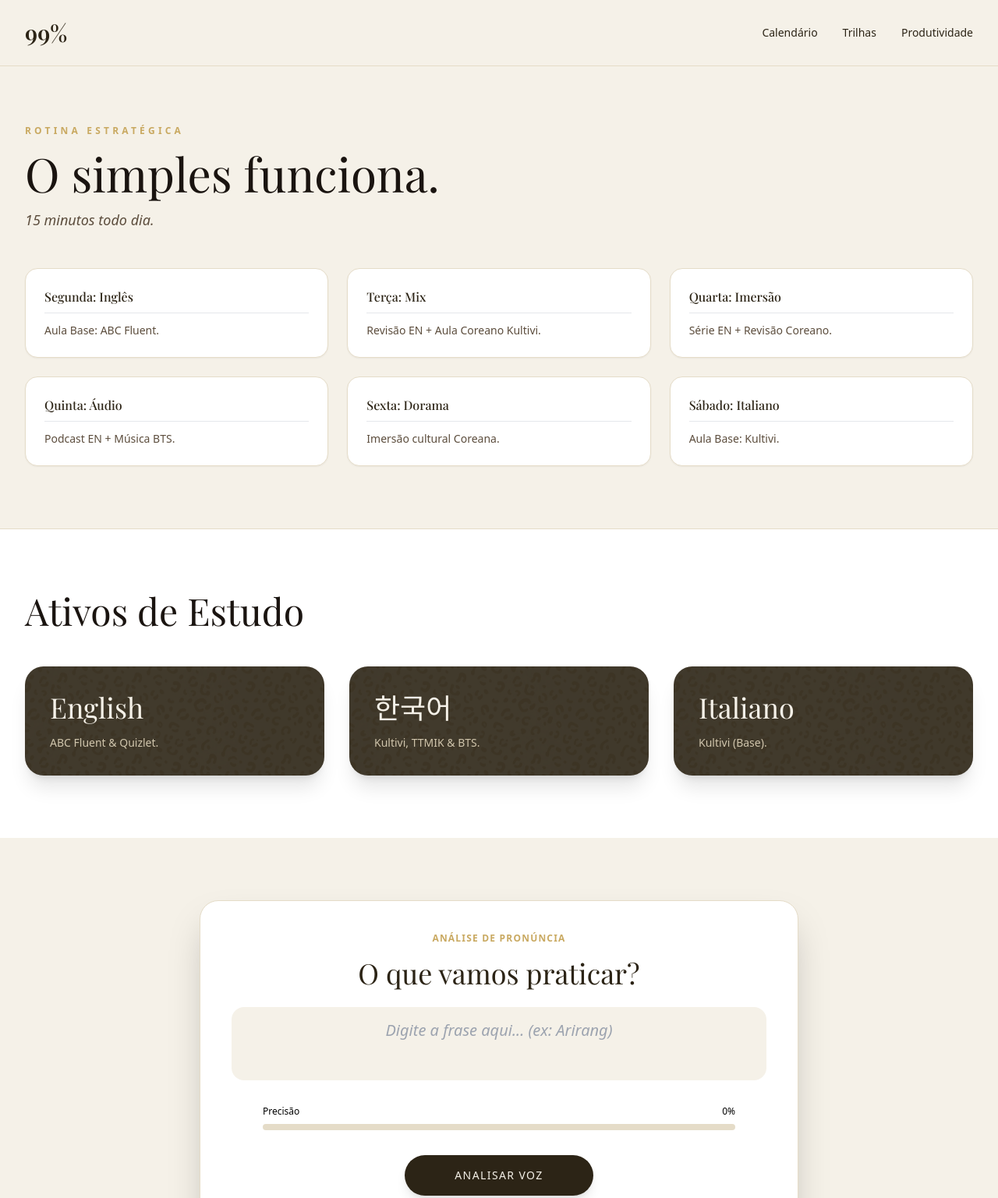
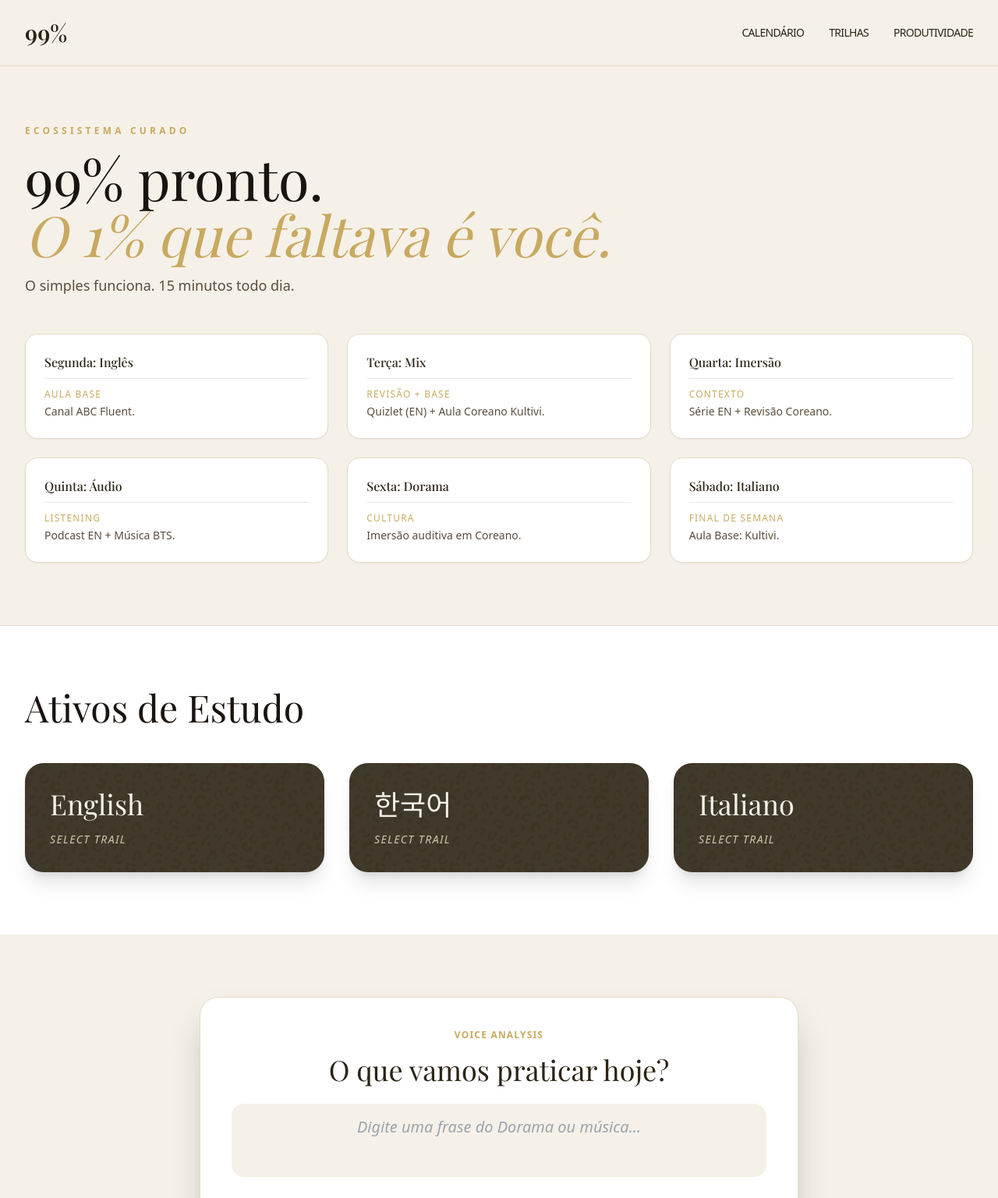
Before and after one commit to anandarosamaia3-netizen/fluency-hub, a plain HTML site: page index.html in a window 1280 px wide. Shown: the top 1537 px of the page at 78% size. Drawn offline with nearby package versions, Linux system fonts and the light colour scheme; a web font is replaced by a local one.

Commit message:
Update index.html

```diff
--- a/index.html
+++ b/index.html
@@ -18,7 +18,7 @@
                     { type: "Aula Base", title: "ABC Fluent", desc: "Aulas em linha cronológica.", url: "https://www.youtube.com/@ABCFluent" },
                     { type: "Revisão", title: "Quizlet", desc: "Flashcards e provinhas pós-aula.", url: "https://quizlet.com/latest" },
                     { type: "Listening", title: "Podcast Duolingo", desc: "Histórias reais e vocabulário.", url: "https://podcast.duolingo.com/english" },
-                    { type: "Imersão", title: "Séries & Spotify", desc: "Treino de contextos e diálogos.", url: "http://googleusercontent.com/spotify.com/4" }
+                    { type: "Imersão", title: "Séries & Spotify", desc: "Treino de contextos e diálogos.", url: "https://spotify.com" }
                 ]
             },
             "ko-kr": {
@@ -27,7 +27,7 @@
                 resources: [
                     { type: "Aula Base", title: "Curso Kultivi", desc: "Gramática estruturada.", url: "https://app.kultivi.com/dashboard/course/introducao-ao-coreano" },
                     { type: "Listening", title: "Talk To Me In Korean", desc: "Podcast de compreensão rápida.", url: "https://talktomeinkorean.com/" },
-                    { type: "Imersão", title: "BTS (Músicas)", desc: "Estudo ativo de letras e pronúncia.", url: "http://googleusercontent.com/spotify.com/4" },
+                    { type: "Imersão", title: "BTS (Músicas)", desc: "Estudo ativo de letras e pronúncia.", url: "https://spotify.com" },
                     { type: "Imersão", title: "K-Dramas", desc: "Consumo de séries (Viki/Netflix).", url: "https://www.viki.com/" }
                 ]
             },
@@ -45,8 +45,6 @@
             const feedbackText = document.getElementById('ai-feedback');
             const progressBar = document.getElementById('ai-progress');
             const percentText = document.getElementById('ai-percent');
-
-            // Agora pegamos o que você digitar na caixa!
             const targetPhrase = document.getElementById('ai-input').value.toLowerCase().trim();
 
             if(!targetPhrase) {
@@ -56,31 +54,29 @@
 
             const Recognition = window.SpeechRecognition || window.webkitSpeechRecognition;
             if (!Recognition) {
-                alert("Seu navegador não suporta reconhecimento de voz. Tente no Chrome.");
+                alert("Navegador não suportado. Use o Chrome.");
                 return;
             }
 
             const recognizer = new Recognition();
-            // Tenta detectar o idioma automaticamente ou você pode setar
             recognizer.lang = 'en-US';
-
             btn.innerHTML = "Ouvindo...";
             recognizer.start();
 
             recognizer.onresult = (event) => {
                 const result = event.results[0][0].transcript.toLowerCase();
-                feedbackText.innerHTML = `A IA ouviu: "${result}"`;
+                feedbackText.innerHTML = `Ouvi: "${result}"`;
 
                 if (result.includes(targetPhrase) || targetPhrase.includes(result)) {
                     progressBar.style.width = "100%";
                     percentText.innerHTML = "100%";
-                    feedbackText.innerHTML += " - <span class='text-green-600 font-bold'>Excelente!</span>";
+                    feedbackText.innerHTML += " - <span class='text-green-600 font-bold'>Impecável!</span>";
                 } else {
                     progressBar.style.width = "50%";
                     percentText.innerHTML = "50%";
-                    feedbackText.innerHTML += " - <span class='text-orange-500 font-bold'>Quase lá, tente focar na dicção.</span>";
+                    feedbackText.innerHTML += " - <span class='text-orange-500 font-bold'>Ajuste o tom.</span>";
                 }
-                btn.innerHTML = "Analisar Novamente";
+                btn.innerHTML = "Analisar Voz";
             };
         }
 
@@ -112,44 +108,50 @@
     <nav class="fixed top-0 left-0 right-0 z-50 px-8 py-6 bg-[#F5F1E8]/95 backdrop-blur-md border-b border-[#E5DCC8]">
         <div class="max-w-7xl mx-auto flex justify-between items-center">
             <div class="text-3xl font-bold text-[#2C2416]" style="font-family: 'Playfair Display', serif;">99%</div>
-            <div class="flex gap-8 text-[#2C2416] text-sm font-medium">
+            <div class="flex gap-8 text-[#2C2416] text-sm font-medium uppercase tracking-tighter">
                 <a href="#calendario" class="hover:text-[#C9A961] transition-colors">Calendário</a>
                 <a href="#trilhas" class="hover:text-[#C9A961] transition-colors">Trilhas</a>
-                <a href="https://www.tiktok.com/@rosamaia_ananda?_r=1&_t=ZS-95j9MFgLBVx" target="_blank" class="hover:text-[#C9A961] transition-colors">Produtividade</a>
+                <a href="https://www.tiktok.com/@rosamaia_ananda" target="_blank" class="hover:text-[#C9A961] transition-colors">Produtividade</a>
             </div>
         </div>
     </nav>
 
-    <section id="calendario" class="pt-40 pb-20 px-8 max-w-7xl mx-auto">
+    <section class="pt-40 pb-20 px-8 max-w-7xl mx-auto">
         <div class="mb-12">
-            <p class="text-xs tracking-[0.35em] text-[#C9A961] uppercase mb-4 font-semibold">Rotina Estratégica</p>
-            <h1 class="text-6xl text-[#1a1410] mb-4" style="font-family: 'Playfair Display', serif;">O simples funciona.</h1>
-            <p class="text-lg text-[#5C4D3D] font-light italic">15 minutos todo dia.</p>
+            <p class="text-xs tracking-[0.35em] text-[#C9A961] uppercase mb-4 font-semibold">Ecossistema Curado</p>
+            <h1 class="text-6xl md:text-7xl text-[#1a1410] mb-4 leading-tight" style="font-family: 'Playfair Display', serif;">99% pronto.<br><span class="text-[#C9A961] italic">O 1% que faltava é você.</span></h1>
+            <p class="text-lg text-[#5C4D3D] font-light">O simples funciona. 15 minutos todo dia.</p>
         </div>
 
-        <div class="grid grid-cols-1 md:grid-cols-3 gap-6">
+        <div id="calendario" class="grid grid-cols-1 md:grid-cols-3 gap-6">
             <div class="bg-white p-6 rounded-2xl border border-[#E5DCC8] shadow-sm">
                 <h3 class="font-medium text-[#2C2416] border-b pb-2 mb-3" style="font-family: 'Playfair Display', serif;">Segunda: Inglês</h3>
-                <p class="text-sm text-[#5C4D3D]">Aula Base: ABC Fluent.</p>
+                <p class="text-xs uppercase tracking-widest text-[#C9A961] mb-1">Aula Base</p>
+                <p class="text-sm text-[#5C4D3D]">Canal ABC Fluent.</p>
             </div>
             <div class="bg-white p-6 rounded-2xl border border-[#E5DCC8] shadow-sm">
                 <h3 class="font-medium text-[#2C2416] border-b pb-2 mb-3" style="font-family: 'Playfair Display', serif;">Terça: Mix</h3>
-                <p class="text-sm text-[#5C4D3D]">Revisão EN + Aula Coreano Kultivi.</p>
+                <p class="text-xs uppercase tracking-widest text-[#C9A961] mb-1">Revisão + Base</p>
+                <p class="text-sm text-[#5C4D3D]">Quizlet (EN) + Aula Coreano Kultivi.</p>
             </div>
             <div class="bg-white p-6 rounded-2xl border border-[#E5DCC8] shadow-sm">
                 <h3 class="font-medium text-[#2C2416] border-b pb-2 mb-3" style="font-family: 'Playfair Display', serif;">Quarta: Imersão</h3>
+                <p class="text-xs uppercase tracking-widest text-[#C9A961] mb-1">Contexto</p>
                 <p class="text-sm text-[#5C4D3D]">Série EN + Revisão Coreano.</p>
             </div>
             <div class="bg-white p-6 rounded-2xl border border-[#E5DCC8] shadow-sm">
                 <h3 class="font-medium text-[#2C2416] border-b pb-2 mb-3" style="font-family: 'Playfair Display', serif;">Quinta: Áudio</h3>
+                <p class="text-xs uppercase tracking-widest text-[#C9A961] mb-1">Listening</p>
                 <p class="text-sm text-[#5C4D3D]">Podcast EN + Música BTS.</p>
             </div>
             <div class="bg-white p-6 rounded-2xl border border-[#E5DCC8] shadow-sm">
                 <h3 class="font-medium text-[#2C2416] border-b pb-2 mb-3" style="font-family: 'Playfair Display', serif;">Sexta: Dorama</h3>
-                <p class="text-sm text-[#5C4D3D]">Imersão cultural Coreana.</p>
+                <p class="text-xs uppercase tracking-widest text-[#C9A961] mb-1">Cultura</p>
+                <p class="text-sm text-[#5C4D3D]">Imersão auditiva em Coreano.</p>
             </div>
             <div class="bg-white p-6 rounded-2xl border border-[#E5DCC8] shadow-sm">
                 <h3 class="font-medium text-[#2C2416] border-b pb-2 mb-3" style="font-family: 'Playfair Display', serif;">Sábado: Italiano</h3>
+                <p class="text-xs uppercase tracking-widest text-[#C9A961] mb-1">Final de Semana</p>
                 <p class="text-sm text-[#5C4D3D]">Aula Base: Kultivi.</p>
             </div>
         </div>
@@ -162,17 +164,17 @@
                 <div class="lang-card relative bg-[#2C2416] rounded-3xl p-8 shadow-xl cursor-pointer hover:scale-105 transition overflow-hidden" data-lang="en-us">
                     <div class="absolute inset-0 opacity-10 pointer-events-none" style="background-image: url('./textura.png'); background-size: cover;"></div>
                     <h3 class="relative z-10 text-4xl text-[#F5F1E8] mb-4" style="font-family: 'Playfair Display', serif;">English</h3>
-                    <p class="relative z-10 text-[#D1C6AD] text-sm font-light">ABC Fluent & Quizlet.</p>
+                    <p class="relative z-10 text-[#D1C6AD] text-sm font-light italic tracking-widest uppercase">Select Trail</p>
                 </div>
                 <div class="lang-card relative bg-[#2C2416] rounded-3xl p-8 shadow-xl cursor-pointer hover:scale-105 transition overflow-hidden" data-lang="ko-kr">
                     <div class="absolute inset-0 opacity-10 pointer-events-none" style="background-image: url('./textura.png'); background-size: cover;"></div>
                     <h3 class="relative z-10 text-4xl text-[#F5F1E8] mb-4" style="font-family: 'Playfair Display', serif;">한국어</h3>
-                    <p class="relative z-10 text-[#D1C6AD] text-sm font-light">Kultivi, TTMIK & BTS.</p>
+                    <p class="relative z-10 text-[#D1C6AD] text-sm font-light italic tracking-widest uppercase">Select Trail</p>
                 </div>
                 <div class="lang-card relative bg-[#2C2416] rounded-3xl p-8 shadow-xl cursor-pointer hover:scale-105 transition overflow-hidden" data-lang="it-it">
                     <div class="absolute inset-0 opacity-10 pointer-events-none" style="background-image: url('./textura.png'); background-size: cover;"></div>
                     <h3 class="relative z-10 text-4xl text-[#F5F1E8] mb-4" style="font-family: 'Playfair Display', serif;">Italiano</h3>
-                    <p class="relative z-10 text-[#D1C6AD] text-sm font-light">Kultivi (Base).</p>
+                    <p class="relative z-10 text-[#D1C6AD] text-sm font-light italic tracking-widest uppercase">Select Trail</p>
                 </div>
             </div>
         </div>
@@ -181,10 +183,10 @@
     <section id="ia" class="py-20 px-8 bg-[#F5F1E8]">
         <div class="max-w-3xl mx-auto">
             <div class="bg-white rounded-3xl p-10 border border-[#E5DCC8] shadow-2xl text-center">
-                <p class="text-xs tracking-widest text-[#C9A961] uppercase mb-4 font-semibold">Análise de Pronúncia</p>
-                <h2 class="text-4xl mb-6 text-[#2C2416]" style="font-family: 'Playfair Display', serif;">O que vamos praticar?</h2>
+                <p class="text-xs tracking-widest text-[#C9A961] uppercase mb-4 font-semibold">Voice Analysis</p>
+                <h2 class="text-4xl mb-6 text-[#2C2416]" style="font-family: 'Playfair Display', serif;">O que vamos praticar hoje?</h2>
                 <div class="bg-[#F5F1E8] p-4 rounded-2xl mb-8">
-                    <textarea id="ai-input" class="w-full bg-transparent border-none text-center text-xl italic text-[#2C2416] focus:ring-0 resize-none" rows="2" placeholder="Digite a frase aqui... (ex: Arirang)"></textarea>
+                    <textarea id="ai-input" class="w-full bg-transparent border-none text-center text-xl italic text-[#2C2416] focus:ring-0 resize-none" rows="2" placeholder="Digite uma frase do Dorama ou música..."></textarea>
                 </div>
                 <div class="mb-8 px-10">
                     <div class="flex justify-between text-xs mb-2"><span>Precisão</span><span id="ai-percent">0%</span></div>
@@ -192,7 +194,7 @@
                 </div>
                 <button id="ai-btn" onclick="startVoiceAI()" class="relative bg-[#2C2416] text-[#F5F1E8] px-16 py-4 rounded-full uppercase tracking-widest text-sm hover:scale-105 transition shadow-lg overflow-hidden group">
                     <div class="absolute inset-0 opacity-0 group-hover:opacity-20 transition-opacity" style="background-image: url('./textura.png');"></div>
-                    <span class="relative z-10">Analisar Voz</span>
+                    <span class="relative z-10">Listen and Analyze</span>
                 </button>
                 <p id="ai-feedback" class="mt-6 text-sm text-[#5C4D3D] font-light h-4"></p>
             </div>
@@ -204,7 +206,7 @@
     </footer>
 
     <div id="curso-modal" class="hidden fixed inset-0 z-[100] bg-black/50 backdrop-blur-sm flex items-center justify-center p-4">
-        <div class="bg-[#FAFAF8] w-full max-w-2xl rounded-3xl p-10 relative max-h-[85vh] overflow-y-auto shadow-2xl">
+        <div class="bg-[#FAFAF8] w-full max-w-2xl rounded-3xl p-10 relative max-h-[85vh] overflow-y-auto shadow-2xl border border-[#E5DCC8]">
             <button id="fechar-modal" class="absolute top-6 right-6 bg-[#E5DCC8] p-2 rounded-full hover:bg-[#C9A961] transition">
                 <svg class="w-6 h-6" fill="none" stroke="currentColor" viewBox="0 0 24 24"><path stroke-linecap="round" stroke-linejoin="round" stroke-width="2" d="M6 18L18 6M6 6l12 12"></path></svg>
             </button>
```
